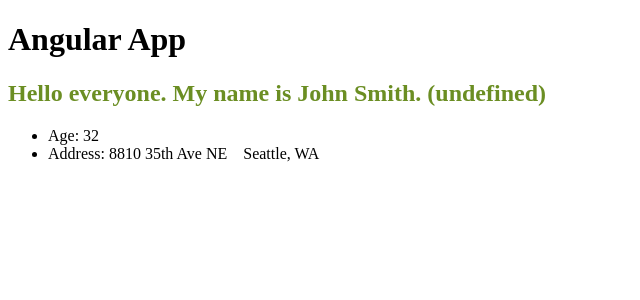
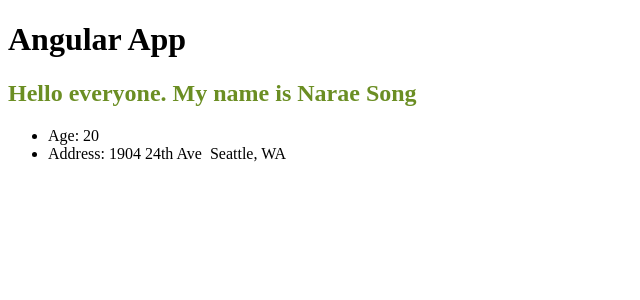
Before and after one commit to Hogusong/FirstAngularApp, an Angular app: page / in a window 1280 px wide. Shown: the top 300 px of the page, without its empty margins (0-640 px from the left). Built offline with nearby package versions, Linux system fonts and the light colour scheme.

Commit message:
learn about 'interface' and 'object'

```diff
--- a/src/app/components/user/user.html
+++ b/src/app/components/user/user.html
@@ -1,5 +1,5 @@
 <h2>{{sayName()}}</h2>
 <ul>
-  <li>Age: {{age}}</li>
-  <li>Address: {{address.street}} &nbsp;&nbsp; {{address.city}}, {{address.state}}</li>
+  <li>Age: {{user.age}}</li>
+  <li>Address: {{user.address.street}}&nbsp;&nbsp;{{user.address.city}}, {{user.address.state}}</li>
 </ul>
--- a/src/app/components/user/user.ts
+++ b/src/app/components/user/user.ts
@@ -1,4 +1,5 @@
 import { Component } from '@angular/core';
+import { User, Employee } from '../../models/models';
 
 @Component({
   selector: 'app-user',
@@ -10,43 +11,30 @@ import { Component } from '@angular/core';
 
 export class UserComponent {
   // Properties
-  firstName: string;
-  lastName: string;
-  age:number;
-  address: object;
-  numArray: number[];
-  strArray: string[];
-  mixArray: any[];
-  myTuple: [string, number, boolean];
-  un: undefined;
+  user: User;     // use interface
+  employee: Employee;
+  birthday: Date;
 
   // Methods
   constructor() {
-    this.firstName = 'John';
-    this.lastName = 'Smith';
-    this.age = 30;
-    this.address = {
-      street: "8810 35th Ave NE",
-      city: "Seattle",
-      state: "WA",
-      country: "USA",
-      zipcode: '98940'
-    };
-    this.myTuple = ['hi', 112, true]
-
-    this.increaseAge()
+    this.user = {
+      firstName: 'Narae',
+      lastName: 'Song',
+      age: 20,
+      address: {
+        street: '1904 24th Ave',
+        city: 'Seattle',
+        state: 'WA'
+      }
+    }
+    this.birthday = new Date('11/25/1963')
   }
 
   ngOnInit() {
-    this.increaseAge()
+
   }
 
   sayName() {
-    return `Hello everyone. My name is ${this.firstName} ${this.lastName}. (${this.un})`;
+    return `Hello everyone. My name is ${this.user.firstName} ${this.user.lastName}`;
   }
-
-  increaseAge() {
-    this.age += 1;
-  }
-
 }
--- /dev/null
+++ b/src/app/models/models.ts
@@ -0,0 +1,21 @@
+export interface Address {
+  street: string,
+  city: string,
+  state: string
+}
+
+export interface User {
+  firstName: string,
+  lastName: string,
+  age: number,
+  address: Address
+}
+
+export interface Employee {
+  firstName: string,
+  lastName: string,
+  birthday: Date,
+  position: string,
+  started: Date,
+  address: Address
+}
```
Also changed, not shown: src/app/components/user/variable.type.ts (added, +51 -0 lines).
